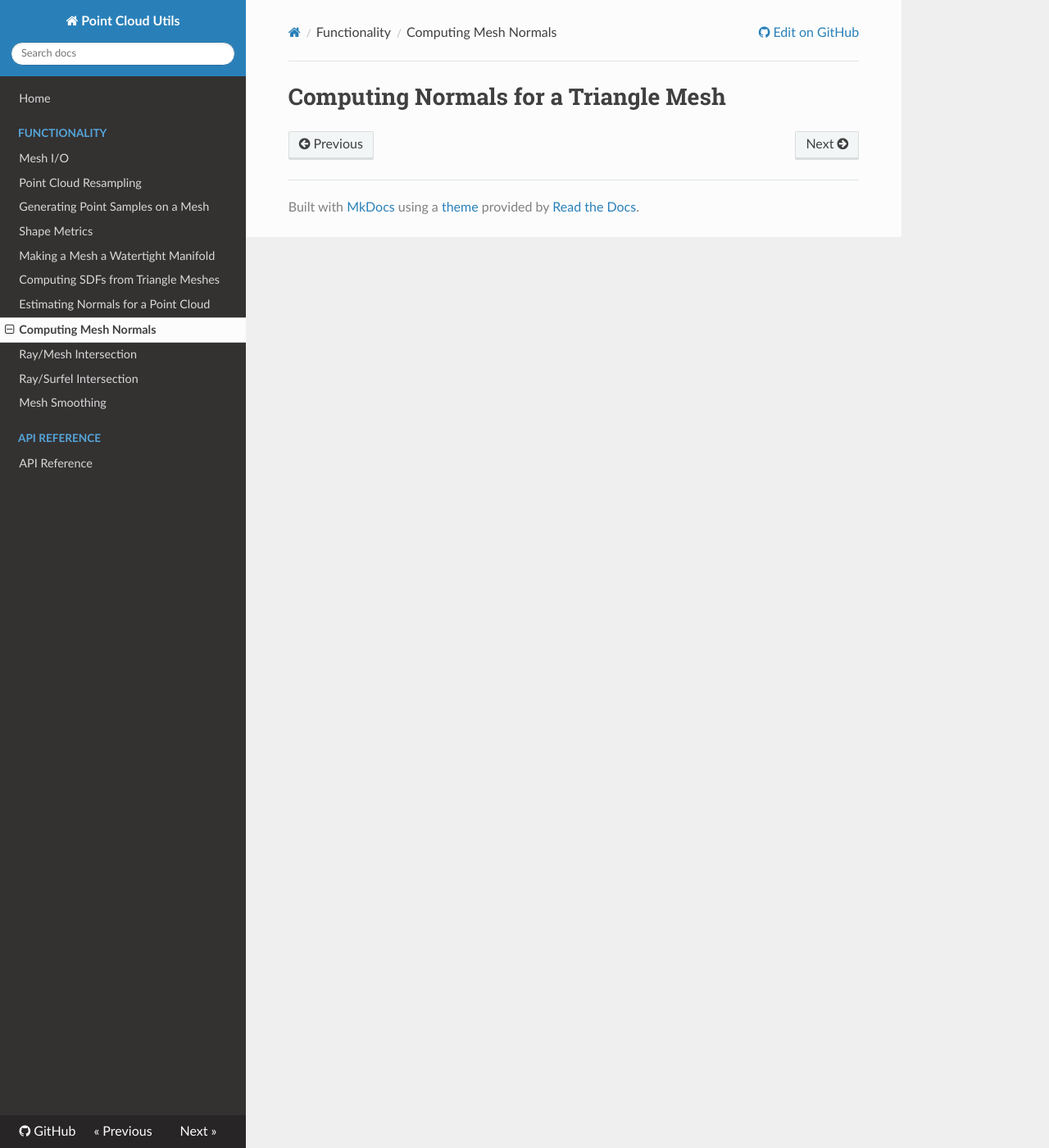
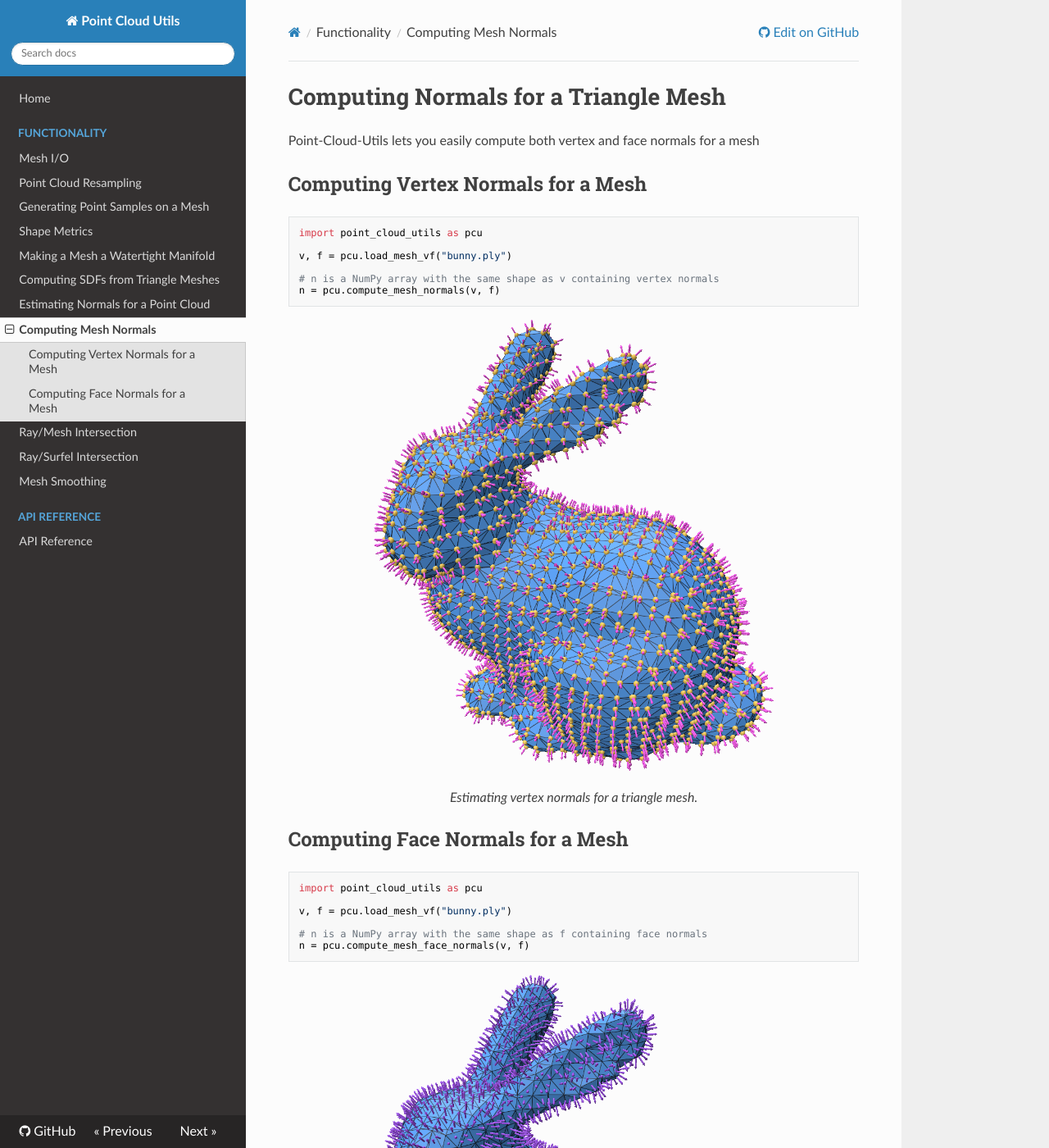
Before and after one commit to fwilliams/point-cloud-utils, an MkDocs documentation site: the page built from docs/docs/sections/mesh_normal_estimation.md, in a window 1280 px wide and 1400 px high. Shown: the whole window at 82% size. Built offline with MkDocs 1.6.1, drawn with Linux system fonts in a browser that asks for light colours; nearby versions of some CDN libraries; some of the changed text lies outside the part shown.

Commit message:
mesh normals doc

````diff
--- a/docs/docs/sections/mesh_normal_estimation.md
+++ b/docs/docs/sections/mesh_normal_estimation.md
@@ -1 +1,31 @@
 # Computing Normals for a Triangle Mesh
+Point-Cloud-Utils lets you easily compute both vertex and face normals for a mesh
+
+## Computing Vertex Normals for a Mesh
+```python
+import point_cloud_utils as pcu
+
+v, f = pcu.load_mesh_vf("bunny.ply")
+
+# n is a NumPy array with the same shape as v containing vertex normals
+n = pcu.compute_mesh_normals(v, f)
+```
+<p align="center">
+    <img src="../../imgs/mesh_vertex_normals_2.png" alt="Estimated vertex normals for a triangle mesh" style="width:70%">
+    <figcaption style="text-align: center; font-style: italic;">Estimating vertex normals for a triangle mesh.</figcaption>
+</p>
+
+
+## Computing Face Normals for a Mesh
+```python
+import point_cloud_utils as pcu
+
+v, f = pcu.load_mesh_vf("bunny.ply")
+
+# n is a NumPy array with the same shape as f containing face normals
+n = pcu.compute_mesh_face_normals(v, f)
+```
+<p align="center">
+    <img src="../../imgs/mesh_face_normals_2.png" alt="Estimated face normals for a triangle mesh" style="width:70%">
+    <figcaption style="text-align: center; font-style: italic;">Estimating face normals for a triangle mesh</figcaption>
+</p>
````
Also changed, not shown: docs/docs/imgs/mesh_face_normals.png (added), docs/docs/imgs/mesh_face_normals_2.png (added), docs/docs/imgs/mesh_vertex_normals.png (added), docs/docs/imgs/mesh_vertex_normals_2.png (added).
